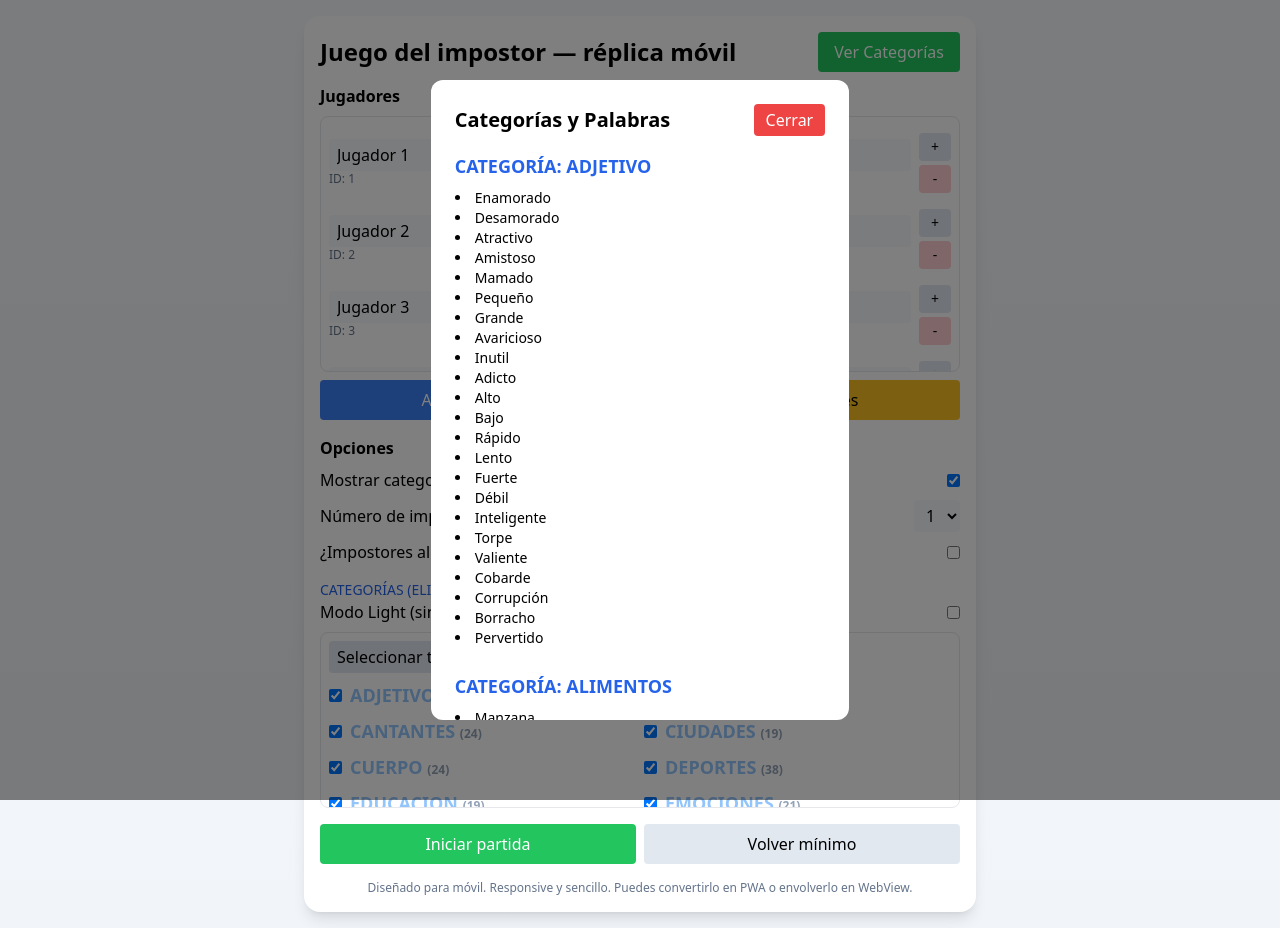
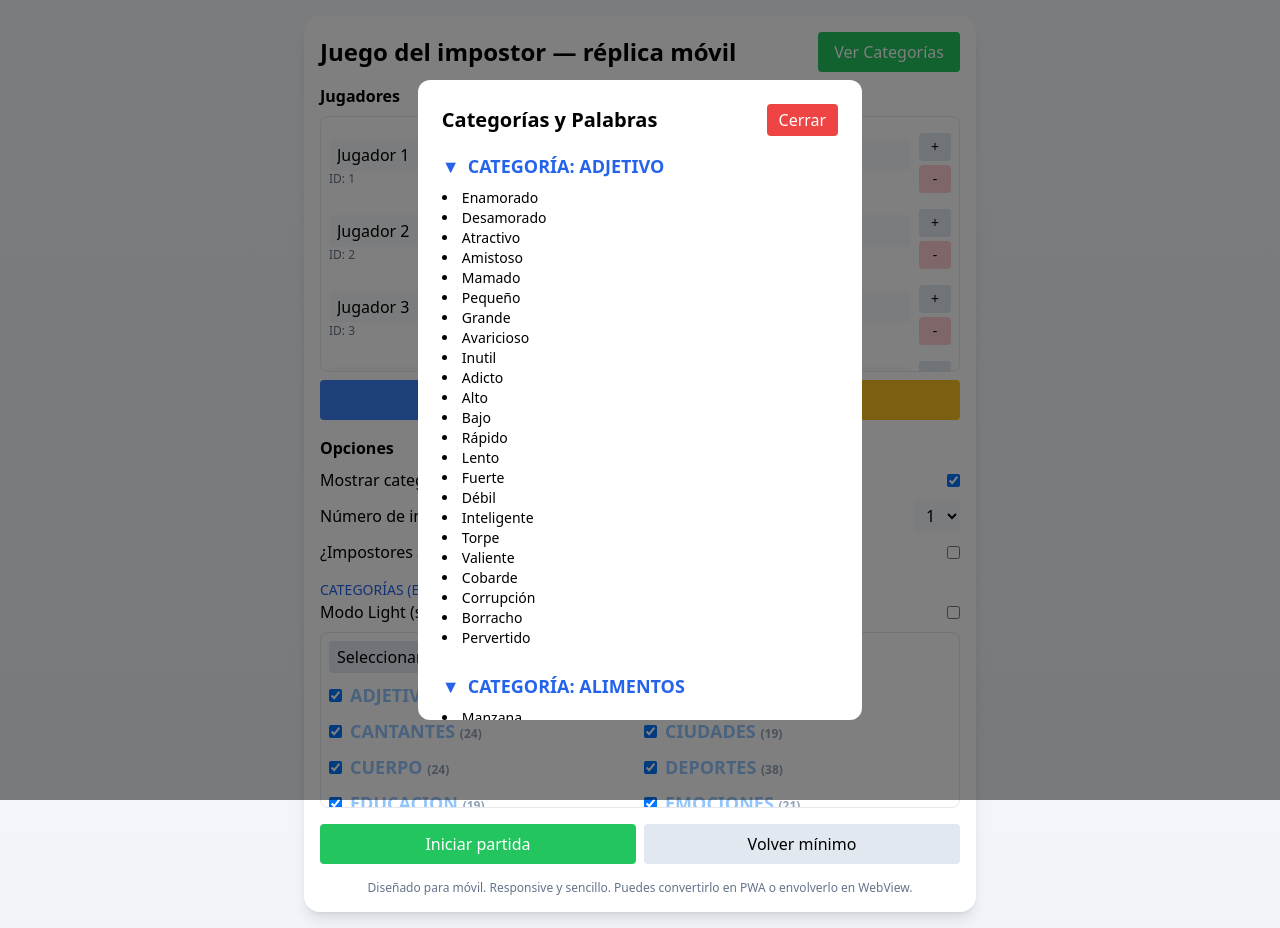
Before and after one commit to Xxser34gioxX/impostor, a React (Vite) app: page / in a window 1280 px wide. Both pictures are taken after a click on the button "Ver Categorías". Built offline with nearby package versions, Linux system fonts and the light colour scheme; the HTML template or start-up script is replaced by a standard one.

Commit message:
Mejoras en mi jueguito 2

```diff
--- a/src/App.jsx
+++ b/src/App.jsx
@@ -51,6 +51,7 @@ export default function App() {
 
   const [lightMode, setLightMode] = useState(false);
   const [mostrarModal, setMostrarModal] = useState(false);
+  const [expandedCategories, setExpandedCategories] = useState(new Set(allCategories));
   function updatePlayer(id, patch) {
     setPlayers(p => p.map(pl => (pl.id === id ? { ...pl, ...patch } : pl)));
   }
@@ -166,6 +167,18 @@ export default function App() {
   function selectAllCategories(){ setSelectedCategories(allCategories.slice()); }
 
   function clearAllCategories(){ setSelectedCategories([]); }
+
+  function toggleExpanded(cat) {
+    setExpandedCategories(prev => {
+      const newSet = new Set(prev);
+      if (newSet.has(cat)) {
+        newSet.delete(cat);
+      } else {
+        newSet.add(cat);
+      }
+      return newSet;
+    });
+  }
 
   return (
     <div className="min-h-screen bg-gradient-to-b from-slate-50 to-slate-100 p-4">
@@ -409,13 +422,18 @@ export default function App() {
               <button className="bg-red-500 text-white px-3 py-1 rounded" onClick={() => setMostrarModal(false)}>Cerrar</button>
             </div>
             {allCategories.map(cat => {
+              const isExpanded = expandedCategories.has(cat);
               const wordsInCat = WORD_BANK.filter(w => w.category === cat && (!lightMode || !offensiveWords.includes(w.word)));
               return (
                 <div key={cat} className="mb-6">
-                  <h3 className="text-lg font-bold uppercase text-blue-600 mb-2">CATEGORÍA: {cat.toUpperCase()}</h3>
-                  <ul className="text-sm list-disc list-inside">
-                    {wordsInCat.map(w => <li key={w.word}>{w.word}</li>)}
-                  </ul>
+                  <h3 className="text-lg font-bold uppercase text-blue-600 mb-2 cursor-pointer flex items-center gap-2" onClick={() => toggleExpanded(cat)}>
+                    <span>{isExpanded ? '▼' : '▶'}</span> CATEGORÍA: {cat.toUpperCase()}
+                  </h3>
+                  {isExpanded && (
+                    <ul className="text-sm list-disc list-inside">
+                      {wordsInCat.map(w => <li key={w.word}>{w.word}</li>)}
+                    </ul>
+                  )}
                 </div>
               );
             })}
```
